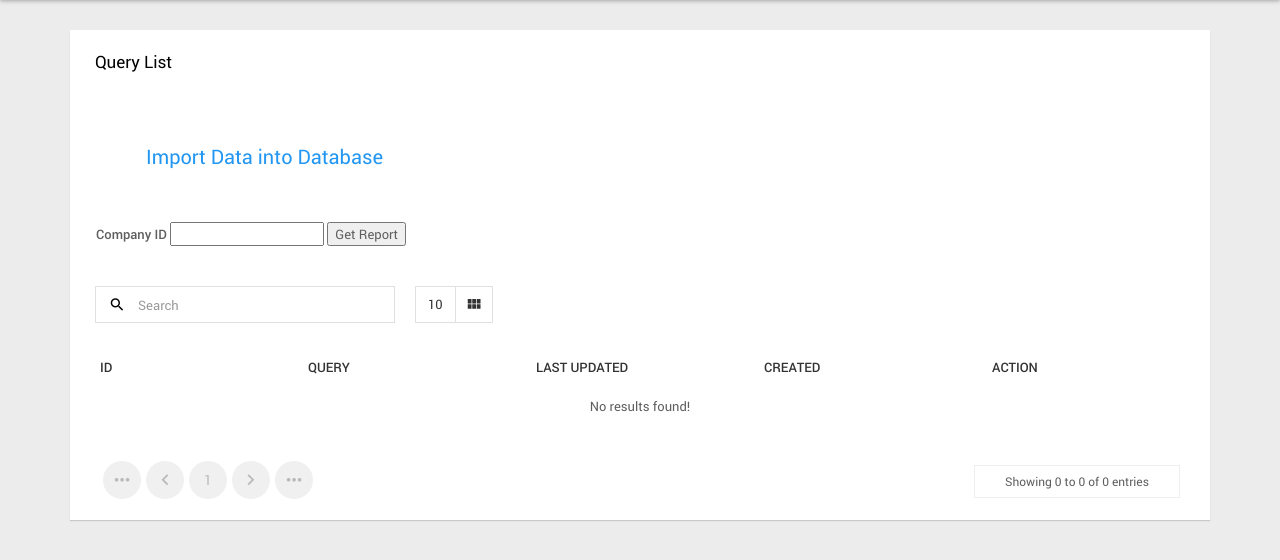
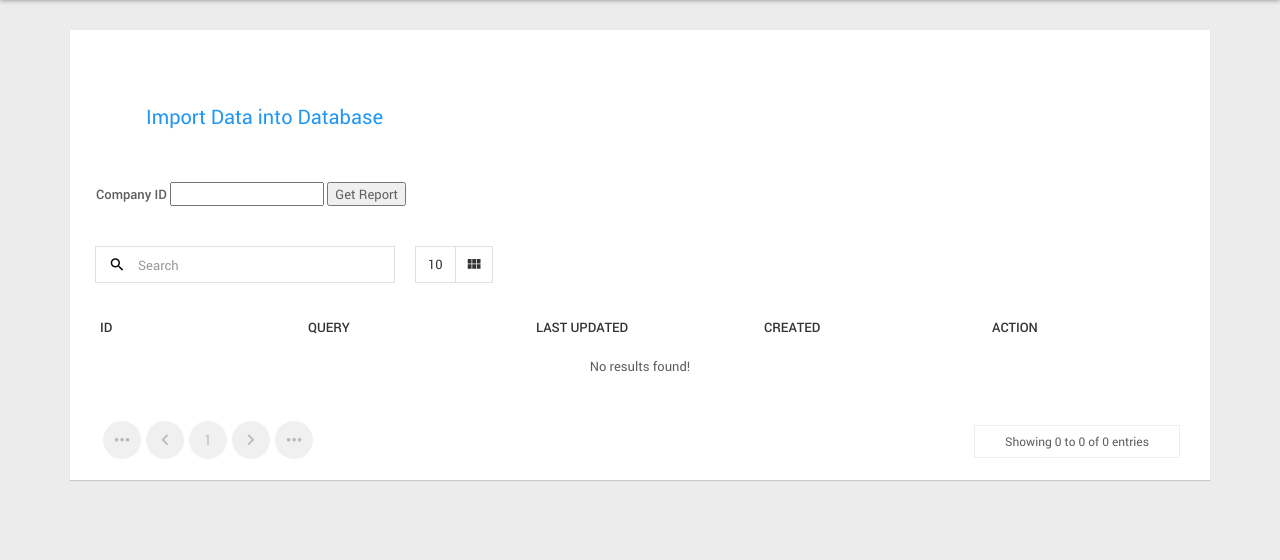
Before and after one commit to yonadav-labs/company-data-analyzer, a Django app: page / in a window 1280 px wide. Shown: the part 70-630 px from the top of the page. Run offline with Django 3.2, Linux system fonts and the light colour scheme; the visitor is signed in with stand-in values (Sample User, id 1); some libraries are stand-ins or nearby versions.

Commit message:
link revise

```diff
--- a/CompanyData/templates/base.html
+++ b/CompanyData/templates/base.html
@@ -129,9 +129,8 @@
                 </div>
 
                 <ul class="main-menu">
-                    <li><a href="/"><i class="zmdi zmdi-home"></i> Queries</a></li>
-                    <li><a href="/post/all"><i class="zmdi zmdi-format-underlined"></i> Posts</a></li>
-                    <li><a href="/facebook"><i class="zmdi zmdi-assignment-account zmdi-hc-fw"></i> Manage Accounts</a></li>
+                    <li><a href="/"><i class="zmdi zmdi-home"></i> Upload data files</a></li>
+                    <li><a href="#"><i class="zmdi zmdi-format-underlined"></i> Export Reports</a></li>
                 </ul>
             </aside>
 
--- a/CompanyData/templates/query.html
+++ b/CompanyData/templates/index.html
@@ -2,9 +2,6 @@
 <link href="/static/vendors/bootgrid/jquery.bootgrid.min.css" rel="stylesheet"> {% endblock %} {% block content %}
 <div class="container">
     <div class="card">
-        <div class="card-header">
-            <h2>Query List </h2>
-        </div>
         <div class="card-body card-padding">
 
             <b>{{ data }}</b>
--- a/CompanyData/views.py
+++ b/CompanyData/views.py
@@ -39,7 +39,7 @@
 
 @login_required(login_url='/login/')
 def index(request):
-    return render(request, 'query.html')
+    return render(request, 'index.html')
 
 def get_report(request):
     company_id = request.POST.get('company_id')
```
